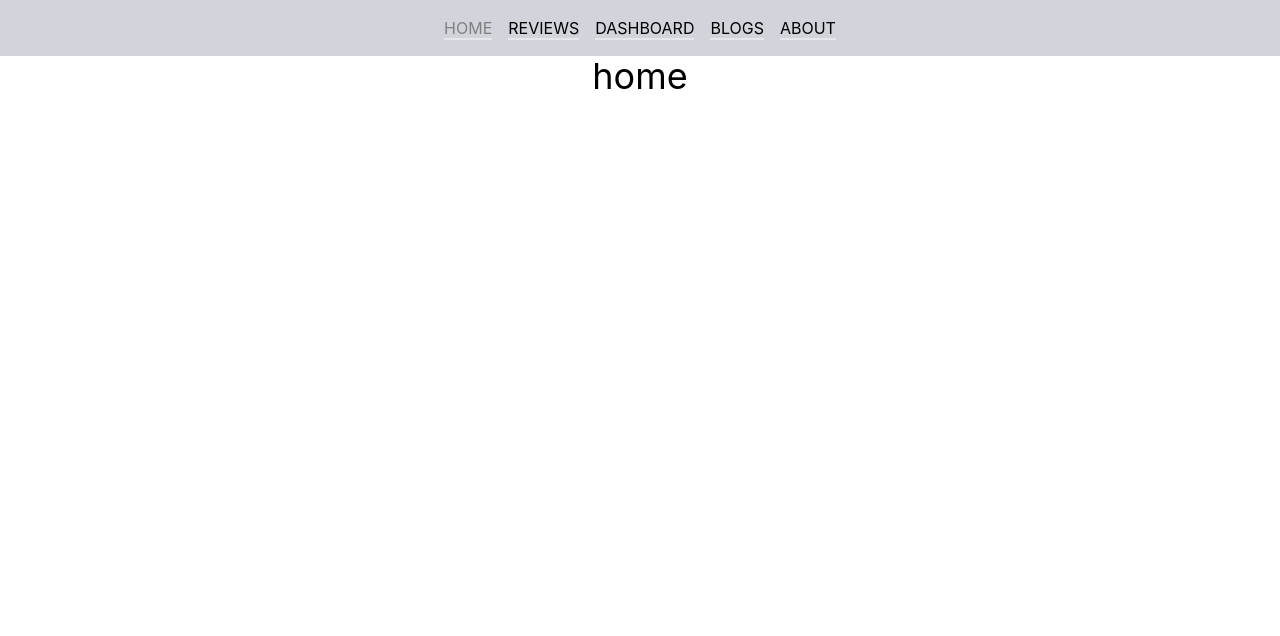
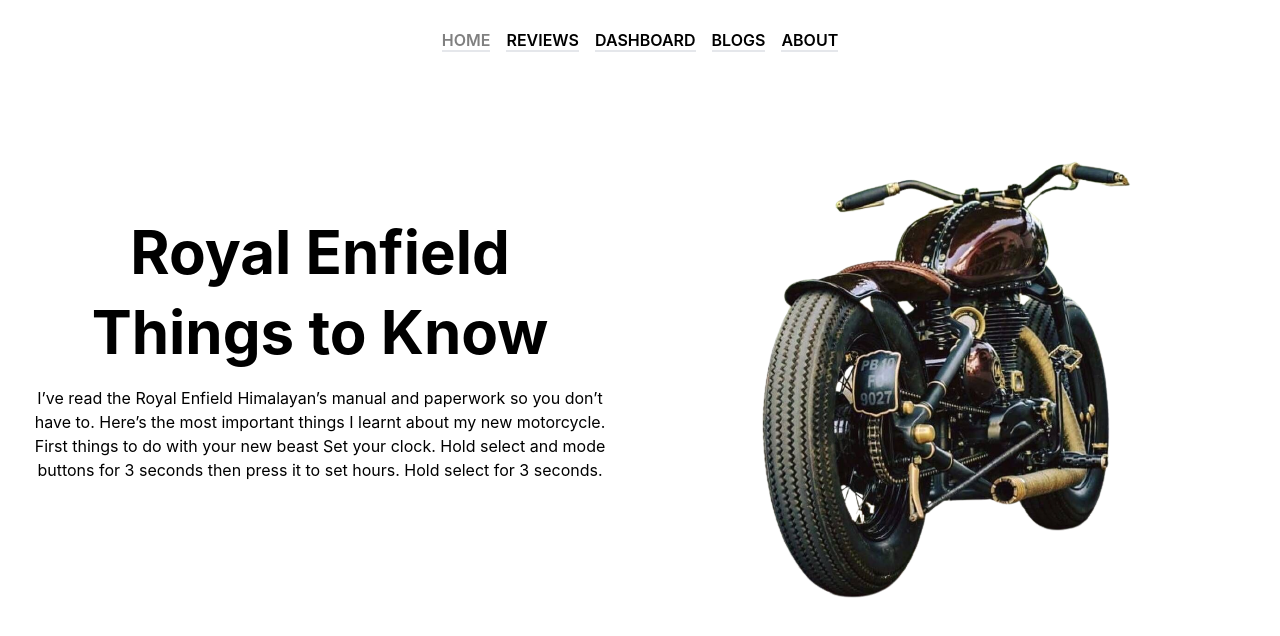
Before and after one commit to neyaznafiz/royal-enfield-review, a React (Create React App) app: page / in a window 1280 px wide. Shown: the top 636 px of the page. Built offline with nearby package versions, Linux system fonts and the light colour scheme.

Commit message:
dike img and text added

```diff
--- a/src/Components/Header/Header.jsx
+++ b/src/Components/Header/Header.jsx
@@ -3,10 +3,10 @@
 
 const Header = () => {
     return (
-        <nav className='bg-gray-300'>
+        <nav className=''>
 
 
-           <ul className='flex space-x-4 py-4 justify-center'>
+            <ul className='flex space-x-4 py-7 justify-center font-semibold'>
                 <CoustomLink to='/' className="border-b-2">HOME</CoustomLink>
                 <CoustomLink to='/reviews' className="border-b-2">REVIEWS</CoustomLink>
                 <CoustomLink to='/dashboard' className="border-b-2">DASHBOARD</CoustomLink>
--- a/src/Components/Home/Home.jsx
+++ b/src/Components/Home/Home.jsx
@@ -3,7 +3,20 @@
 const Home = () => {
     return (
         <div>
-            <h2 className="text-4xl">home</h2>
+
+        <div className='grid grid-cols-2 justify-items-center items-center'>
+            <div className=''>
+                <h2 className='text-6xl font-bold py-5'>Royal Enfield</h2>
+                <h2 className='text-6xl font-bold'>Things to Know</h2>
+                <p className='p-6'>I’ve read the Royal Enfield Himalayan’s manual and paperwork so you don’t have to. Here’s the most important things I learnt about my new motorcycle. First things to do with your new beast Set your clock. Hold select and mode buttons for 3 seconds then press it to set hours. Hold select for 3 seconds.</p>
+            </div>
+
+            <div className=''>
+                <img className='my-6 rounded-md' src="royal-enfield.png" alt="" />
+            </div>
+
+        </div>
+
         </div>
     );
 };
```
Also changed, not shown: public/a0ffd64eca10604f5e1406947e11938e.jpg (added), public/royal-enfield.png (added).
